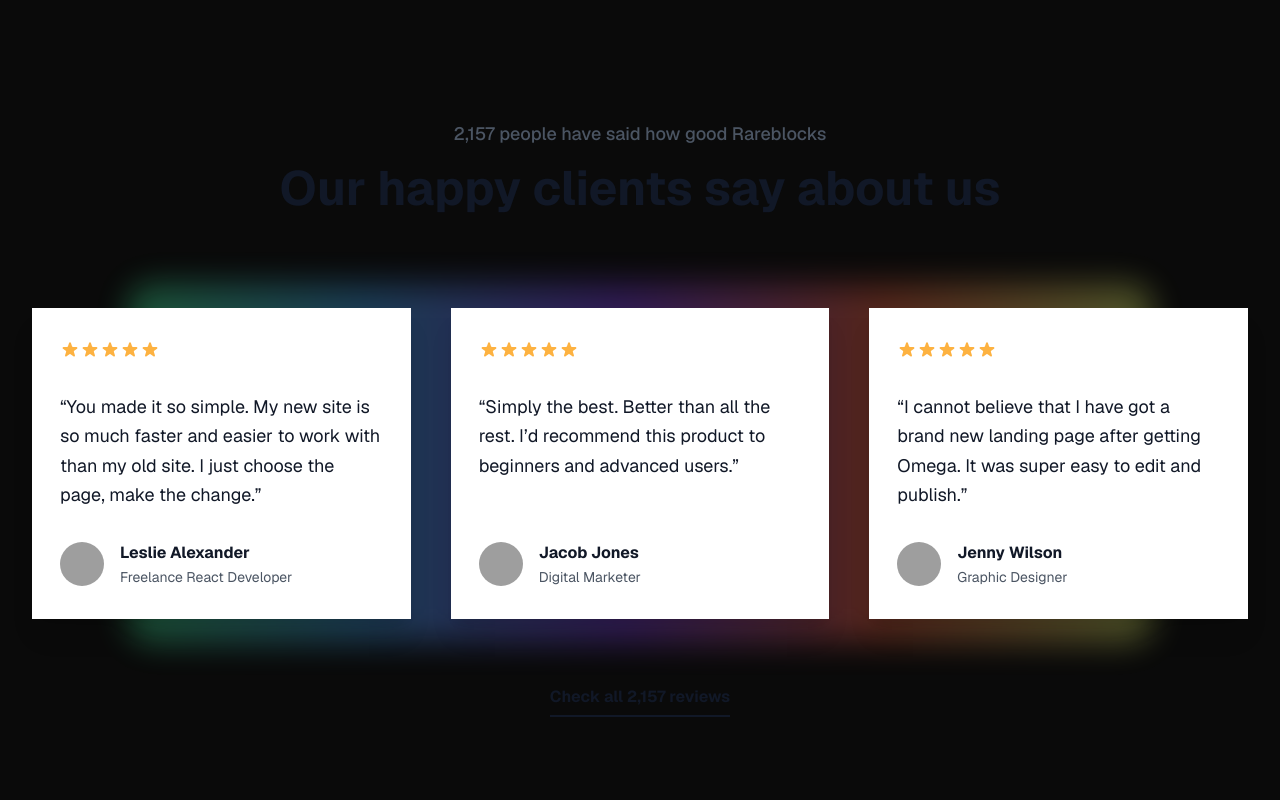
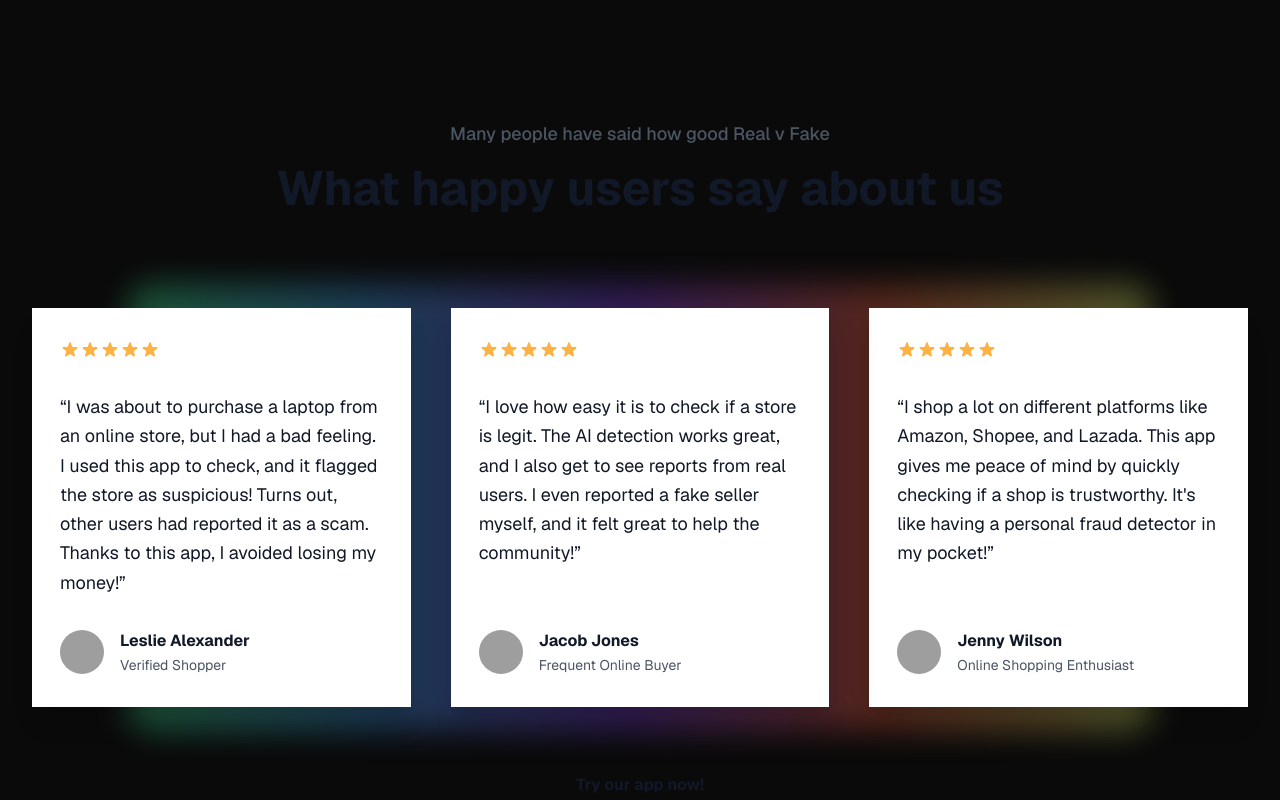
Before and after one commit to Saltykub/Real-v-Fake, a Next.js app: page / in a window 1280 px wide. Shown: the part 1820-2620 px from the top of the page. Built offline with nearby package versions, Linux system fonts and the light colour scheme; no server answers; grey boxes are pictures that could not be loaded.

Commit message:
feat: add result

```diff
--- a/app/community/page.tsx
+++ b/app/community/page.tsx
@@ -7,7 +7,6 @@ import Link from "next/link";
 import { useEffect, useState } from "react";
 
 const statusColors = (c: number): string | null => {
-  console.log(c);
   let ret = null;
   if (c >= 0.8) ret = "bg-green-50 text-green-700";
   else if (c >= 0.6) ret = "bg-yellow-50 text-yellow-700";
--- a/app/dashboard/page.tsx
+++ b/app/dashboard/page.tsx
@@ -32,6 +32,7 @@ export default function Dashboard(props: { searchParams: Promise<Message> }) {
   const supabase = createClient();
   const [platform, setPlatform] = useState<string>("");
   const [detect, setDetect] = useState<boolean>(false);
+  const [productLink, setProductLink] = useState<string | null>(null);
   const [user, setUser] = useState<string | null>(null);
 
   useEffect(() => {
@@ -47,12 +48,12 @@ export default function Dashboard(props: { searchParams: Promise<Message> }) {
   }, []);
 
   async function handleDetect(formData: FormData) {
-    const product = formData.get("product") as string;
     const link = formData.get("link") as string;
 
-    console.log("Detecting:", { product, platform, link });
+    console.log("Detecting:", { platform, link });
     // Add your API call here
     setDetect(true);
+    setProductLink(link);
   }
 
   async function handleReport(formData: FormData) {
@@ -75,8 +76,9 @@ export default function Dashboard(props: { searchParams: Promise<Message> }) {
 
   return (
     <div className="mt-4 w-screen mx-auto flex flex-col items-center lg:flex-row lg:items-start lg:justify-around">
+      <div className="flex flex-col gap-4 px-4 lg:px-0 lg:w-1/3 max-w-[450px]">
         <div className={cn(detect && "cursor-not-allowed opacity-60")}>
-        <Tabs defaultValue="detect" className="p-4 lg:p-0 w-[400px]">
+          <Tabs defaultValue="detect" className="w-full">
             <TabsList className="grid w-full grid-cols-2">
               <TabsTrigger disabled={detect} value="detect">
                 Detect
@@ -98,16 +100,6 @@ export default function Dashboard(props: { searchParams: Promise<Message> }) {
                 </CardHeader>
                 <form action={handleDetect}>
                   <CardContent className="space-y-2">
-                  <div className="space-y-1">
-                    <Label htmlFor="product">Product Name</Label>
-                    <Input
-                      disabled={detect}
-                      id="product"
-                      name="product"
-                      placeholder="Enter product name"
-                      required
-                    />
-                  </div>
                     <div className="space-y-1">
                       <Label htmlFor="platform">Platform</Label>
                       <Select disabled={detect} onValueChange={setPlatform}>
@@ -216,7 +208,11 @@ export default function Dashboard(props: { searchParams: Promise<Message> }) {
           </Tabs>
         </div>
         <div className={cn(detect ? "block" : "hidden")}>
-        <Result url="https://www.amazon.sg/Nutrition-Micronized-Monohydrate-Unflavored-Packaging/dp/B002DYIZEO/ref=pd_rhf_dp_s_pd_crcbs_d_sccl_2_2/356-2430150-7074413?pd_rd_w=0Ar5i&content-id=amzn1.sym.bf924764-6bd5-4b1e-bace-6b08a062f0fa&pf_rd_p=bf924764-6bd5-4b1e-bace-6b08a062f0fa&pf_rd_r=79ZQJ8H8B75FQEQBQJNX&pd_rd_wg=ecaPR&pd_rd_r=e4d43ef4-ead5-460b-b10f-ed8cbde035e5&pd_rd_i=B002DYIZEO&th=1"/>
+          Hi, result here
+        </div>
+      </div>
+      <div className={cn(detect ? "block" : "hidden", "lg:w-1/2")}>
+        {detect && productLink && <Result url={productLink}/>}
       </div>
     </div>
   );
--- a/components/result.tsx
+++ b/components/result.tsx
@@ -24,16 +24,55 @@ interface ResultProps {
 }
 
 export default function Result({ url }: ResultProps) {
+  console.log("result", url)
   const { data, error, isLoading } = useSWR<Product>(
     `/api/py/getQueryData?url=${url}`,
     fetcher,
   );
 
   if (error) return <div>Failed to load product data</div>;
-  if (!data || isLoading) return <div>Loading...</div>;
+  if (!data || isLoading) {
+    return (
+      <div className="flex flex-col items-center" role="status">
+          <svg aria-hidden="true" className="w-8 h-8 text-gray-200 animate-spin dark:text-gray-600 fill-blue-600" viewBox="0 0 100 101" fill="none" xmlns="http://www.w3.org/2000/svg">
+              <path d="M100 50.5908C100 78.2051 77.6142 100.591 50 100.591C22.3858 100.591 0 78.2051 0 50.5908C0 22.9766 22.3858 0.59082 50 0.59082C77.6142 0.59082 100 22.9766 100 50.5908ZM9.08144 50.5908C9.08144 73.1895 27.4013 91.5094 50 91.5094C72.5987 91.5094 90.9186 73.1895 90.9186 50.5908C90.9186 27.9921 72.5987 9.67226 50 9.67226C27.4013 9.67226 9.08144 27.9921 9.08144 50.5908Z" fill="currentColor"/>
+              <path d="M93.9676 39.0409C96.393 38.4038 97.8624 35.9116 97.0079 33.5539C95.2932 28.8227 92.871 24.3692 89.8167 20.348C85.8452 15.1192 80.8826 10.7238 75.2124 7.41289C69.5422 4.10194 63.2754 1.94025 56.7698 1.05124C51.7666 0.367541 46.6976 0.446843 41.7345 1.27873C39.2613 1.69328 37.813 4.19778 38.4501 6.62326C39.0873 9.04874 41.5694 10.4717 44.0505 10.1071C47.8511 9.54855 51.7191 9.52689 55.5402 10.0491C60.8642 10.7766 65.9928 12.5457 70.6331 15.2552C75.2735 17.9648 79.3347 21.5619 82.5849 25.841C84.9175 28.9121 86.7997 32.2913 88.1811 35.8758C89.083 38.2158 91.5421 39.6781 93.9676 39.0409Z" fill="currentFill"/>
+          </svg>
+          <span className="sr-only">Loading...</span>
+      </div>
+    );
+  }
 
   return (
     <div>
+      <div className="mt-8 lg:mt-0">
+          <div className="max-w-screen-md mx-auto px-4 lg:px-0 flex flex-col justify-between">
+
+              <div className="text-center">
+                  <p className="text-sm leading-7 text-gray-500 font-regular">
+                      Product Name
+                  </p>
+                  <h3 className="text-lg sm:text-2xl leading-normal font-bold tracking-tight text-gray-900">
+                      {data.title}
+                  </h3>
+                  <p className="mt-2 text-sm leading-7 text-gray-500 font-regular">${data.price}</p>
+              </div>
+
+              <div className="mt-8">
+                  <ul className="">
+                  {data.reviews.map((review) => (
+                    <Comment
+                      key={review.content}
+                      header={review.head}
+                      content={review.content}
+                    />
+                  ))}
+                  </ul>
+              </div>
+
+          </div>
+      </div>
+{/*
       <Card className="w-[600px] flex flex-col">
         <CardHeader>
           <CardTitle>{data.title}</CardTitle>
@@ -41,7 +80,7 @@ export default function Result({ url }: ResultProps) {
         <CardContent>
           Price = {data.price}
           <div>
-            {data.reviews.map((review) => (
+            {data.reviews.map((review, idx) => (
               <Comment
                 key={review.content}
                 header={review.head}
@@ -50,7 +89,7 @@ export default function Result({ url }: ResultProps) {
             ))}
           </div>
         </CardContent>
-      </Card>
+      </Card> */}
     </div>
   );
 }
--- a/components/review.tsx
+++ b/components/review.tsx
@@ -7,21 +7,22 @@ export default function Review() {
         <div className="flex flex-col items-center">
           <div className="text-center">
             <p className="text-lg font-medium text-gray-600 font-pj">
-              2,157 people have said how good Rareblocks
+              Many people have said how good Real v Fake
             </p>
             <h2 className="mt-4 text-3xl font-bold text-gray-900 sm:text-4xl xl:text-5xl font-pj">
-              Our happy clients say about us
+              What happy users say about us
             </h2>
           </div>
 
           <div className="mt-8 text-center md:mt-16 md:order-3">
             <a
-              href="#"
+              href="/dashboard"
               title=""
               className="pb-2 text-base font-bold leading-7 text-gray-900 transition-all duration-200 border-b-2 border-gray-900 hover:border-gray-600 font-pj focus:outline-none focus:ring-1 focus:ring-gray-900 focus:ring-offset-2 hover:text-gray-600"
             >
               {" "}
-              Check all 2,157 reviews{" "}
+              {/* Check all 2,157 reviews{" "} */}
+              Try our app now!{" "}
             </a>
           </div>
 
@@ -85,9 +86,7 @@ export default function Review() {
 
                     <blockquote className="flex-1 mt-8">
                       <p className="text-lg leading-relaxed text-gray-900 font-pj">
-                        “You made it so simple. My new site is so much faster
-                        and easier to work with than my old site. I just choose
-                        the page, make the change.”
+                        “I was about to purchase a laptop from an online store, but I had a bad feeling. I used this app to check, and it flagged the store as suspicious! Turns out, other users had reported it as a scam. Thanks to this app, I avoided losing my money!”
                       </p>
                     </blockquote>
                   </div>
@@ -103,7 +102,7 @@ export default function Review() {
                         Leslie Alexander
                       </p>
                       <p className="mt-0.5 text-sm font-pj text-gray-600">
-                        Freelance React Developer
+                        Verified Shopper
                       </p>
                     </div>
                   </div>
@@ -158,8 +157,7 @@ export default function Review() {
 
                     <blockquote className="flex-1 mt-8">
                       <p className="text-lg leading-relaxed text-gray-900 font-pj">
-                        “Simply the best. Better than all the rest. I’d
-                        recommend this product to beginners and advanced users.”
+                        “I love how easy it is to check if a store is legit. The AI detection works great, and I also get to see reports from real users. I even reported a fake seller myself, and it felt great to help the community!”
                       </p>
                     </blockquote>
                   </div>
@@ -175,7 +173,7 @@ export default function Review() {
                         Jacob Jones
                       </p>
                       <p className="mt-0.5 text-sm font-pj text-gray-600">
-                        Digital Marketer
+                        Frequent Online Buyer
                       </p>
                     </div>
                   </div>
@@ -230,9 +228,7 @@ export default function Review() {
 
                     <blockquote className="flex-1 mt-8">
                       <p className="text-lg leading-relaxed text-gray-900 font-pj">
-                        “I cannot believe that I have got a brand new landing
-                        page after getting Omega. It was super easy to edit and
-                        publish.”
+                        “I shop a lot on different platforms like Amazon, Shopee, and Lazada. This app gives me peace of mind by quickly checking if a shop is trustworthy. It's like having a personal fraud detector in my pocket!”
                       </p>
                     </blockquote>
                   </div>
@@ -248,7 +244,7 @@ export default function Review() {
                         Jenny Wilson
                       </p>
                       <p className="mt-0.5 text-sm font-pj text-gray-600">
-                        Graphic Designer
+                        Online Shopping Enthusiast
                       </p>
                     </div>
                   </div>
```
Also changed, not shown: components/comment.tsx (+46 -14 lines). Lines whose indentation alone changed are shown as unchanged.
